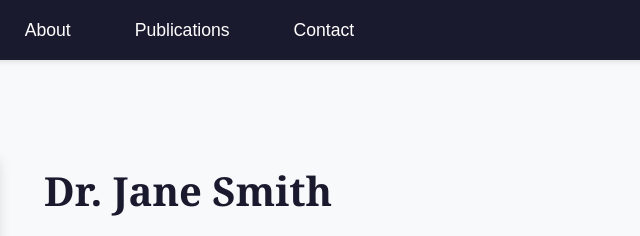
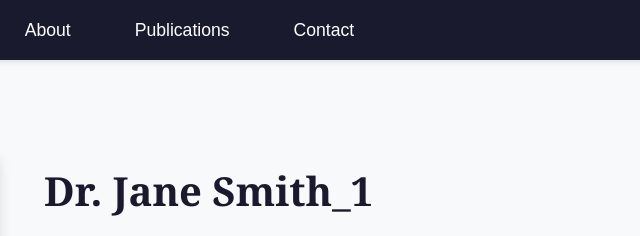
Before and after one commit to zarifazak25/example_2, a plain HTML site: page index.html in a window 1280 px wide. Shown: the top 236 px of the page, 506-1146 px from the left. Drawn offline with Linux system fonts and the light colour scheme.

Commit message:
Update index.html

```diff
--- a/index.html
+++ b/index.html
@@ -26,7 +26,7 @@
 
             <div class="home-text">
                 <!-- CHANGE: Update with your name -->
-                <h1>Dr. Jane Smith</h1>
+                <h1>Dr. Jane Smith_1</h1>
 
                 <!-- CHANGE: Update with your title/position -->
                 <p class="subtitle">Associate Professor of Computer Science</p>
```
